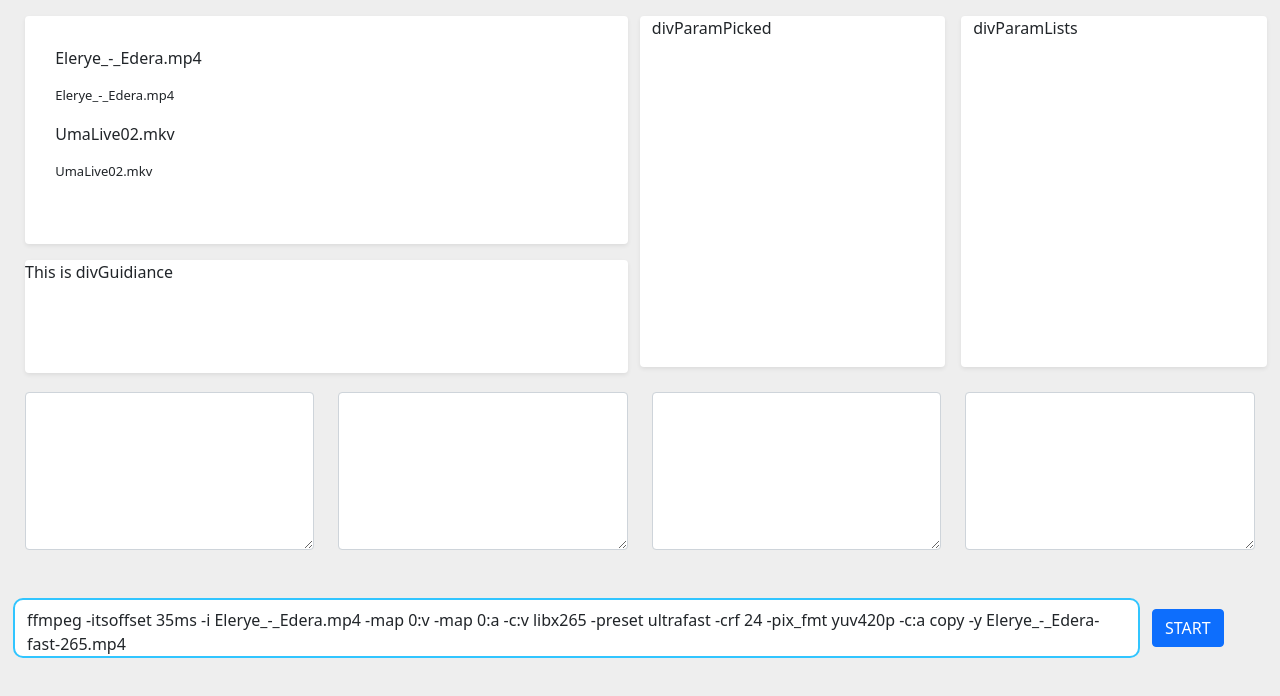
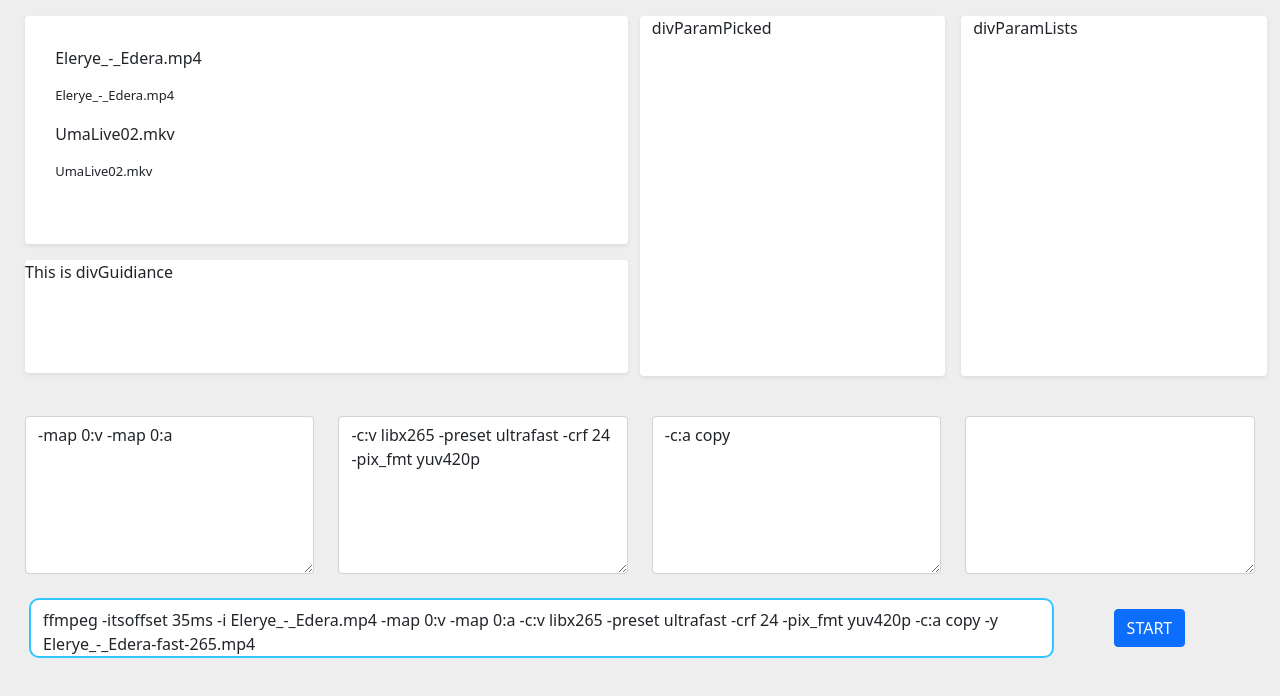
Before and after one commit to AkagiMilia/VideoConverter-Vue, a Vue app: page / in a window 1280 px wide. Shown: the top 696 px of the page. Built offline with nearby package versions, Linux system fonts and the light colour scheme.

Commit message:
V 0.0.4B

```diff
--- a/src/App.vue
+++ b/src/App.vue
@@ -13,7 +13,7 @@
       </div>
     </div>
     <div class="row" id="divLower">
-      <LowerCodeArea/>
+      <LowerCodeArea :parameters="parameters" :currentProjectId="currentProjectId"/>
       <LowerCodeDisplay :command="cmdLine"/>
     </div>
   </div>
@@ -173,7 +173,7 @@ export default {
   }
 
   #divUpperRight{
-    height:92.5%
+    height:95%
   }
   #divUpperRightRow{
     height: 100%;
@@ -181,7 +181,7 @@ export default {
 
   #divLower{
     height: auto;
-    margin-top: 1%;
+    margin-top: 3%;
   }
 
   .myDivStyles{
--- a/src/components/LowerCodeArea.vue
+++ b/src/components/LowerCodeArea.vue
@@ -6,9 +6,9 @@
           <div class="col"><textarea class="form-control" rows="6" id="codeVideo" v-model.trim.lazy="cmdStringVideo"></textarea></div>
           <div class="col"><textarea class="form-control" rows="6" id="codeAudio" v-model.trim.lazy="cmdStringAudio"></textarea></div>
           <div class="col"><textarea class="form-control" rows="6" id="codeOups" v-model.trim.lazy="cmdStringOups"></textarea></div> -->
-          <div class="col"><textarea class="form-control" rows="6" id="codeInps" ></textarea></div>
-          <div class="col"><textarea class="form-control" rows="6" id="codeVideo" ></textarea></div>
-          <div class="col"><textarea class="form-control" rows="6" id="codeAudio" ></textarea></div>
+          <div class="col"><textarea class="form-control" rows="6" id="codeInps" v-model.trim.lazy="maping"></textarea></div>
+          <div class="col"><textarea class="form-control" rows="6" id="codeVideo" v-model.trim.lazy="video"></textarea></div>
+          <div class="col"><textarea class="form-control" rows="6" id="codeAudio" v-model.trim.lazy="audio"></textarea></div>
           <div class="col"><textarea class="form-control" rows="6" id="codeOups" ></textarea></div>
         </div>
       </form>
@@ -17,7 +17,48 @@
 
 <script>
 export default {
-  name:'LowerCodeArea'
+  name:'LowerCodeArea',
+  props:['parameters', 'currentProjectId'],
+  computed:{
+    currentParameter:{
+      get(){
+        return this.parameters.filter(project => project.projectId == this.currentProjectId)[0]
+      }
+    },
+    maping:{
+      get(){
+        return this.currentParameter.maping.join(' ')
+      },
+      set(value){
+        this.updateParams(this.currentProjectId, value, 'maping')
+      }
+    },
+    video:{
+      get(){
+        return this.currentParameter.video.join(' ')
+      },
+      set(value){
+        this.updateParams(this.currentProjectId, value, 'video')
+      }
+    },
+    audio:{
+      get(){
+        return this.currentParameter.audio.join(' ')
+      },
+      set(value){
+        this.updateParams(this.currentProjectId, value, 'audio')
+      }
+    },
+  },
+  methods: {
+    updateParams(projectId, value, type){
+      console.log(projectId, value, type);
+    }
+  },
+  mounted() {
+    console.log(this.currentProjectId);
+    console.log(this.parameters);
+  },
 }
 </script>
 
--- a/src/components/LowerCodeDisplay.vue
+++ b/src/components/LowerCodeDisplay.vue
@@ -1,13 +1,13 @@
 <template>
-  <div class="row align-items-center mt-5">
-    <div class="col-11" id="divDisArea">
+  <div class="row align-items-center mt-4 ms-1">
+    <div class="col-10" id="divDisArea">
       <!-- <input name="codeArea" class="form-control" id="codeArea" v-model="cmdStringDis"/> -->
       <div class="row align-self-center">
         <p id="codeArea" class="align-self-center mt-2">{{cmdStringDis}}</p>
       </div>
     </div>
     <div class="col">
-      <input type="button" id="btnStart" value="START" class="btn btn-primary" @click.stop="runFFmpeg"/>
+      <input type="button" id="btnStart" value="START" class="btn btn-primary ms-5" @click.stop="runFFmpeg"/>
     </div>
     <div class="row" id="divLogProcess">
       <p id="pLogProcess">{{result}}</p>
--- a/src/components/UpperLeftProjects.vue
+++ b/src/components/UpperLeftProjects.vue
@@ -24,7 +24,7 @@ export default {
       this.projects = projects
     },
     selectProject(project){
-      console.log(project);
+      console.log(project.projectId);
     }
   },
   mounted() {
```
